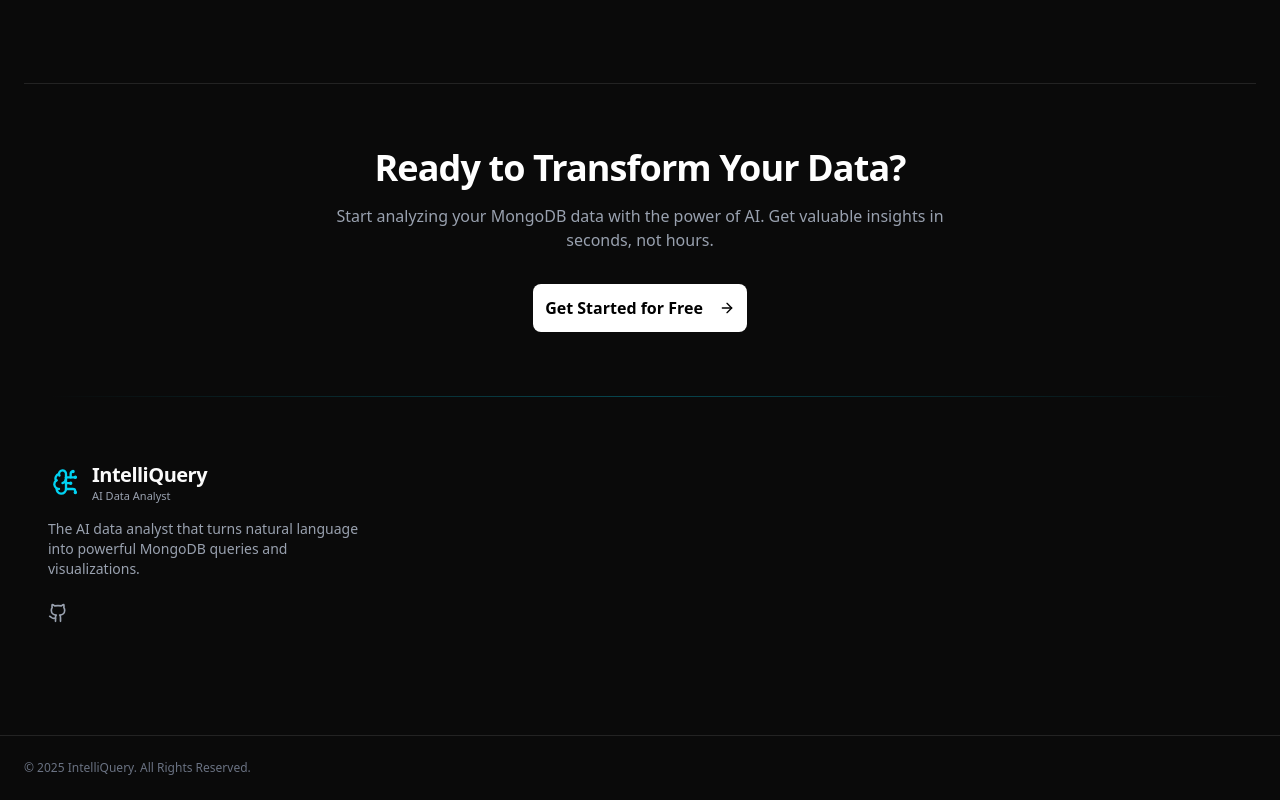
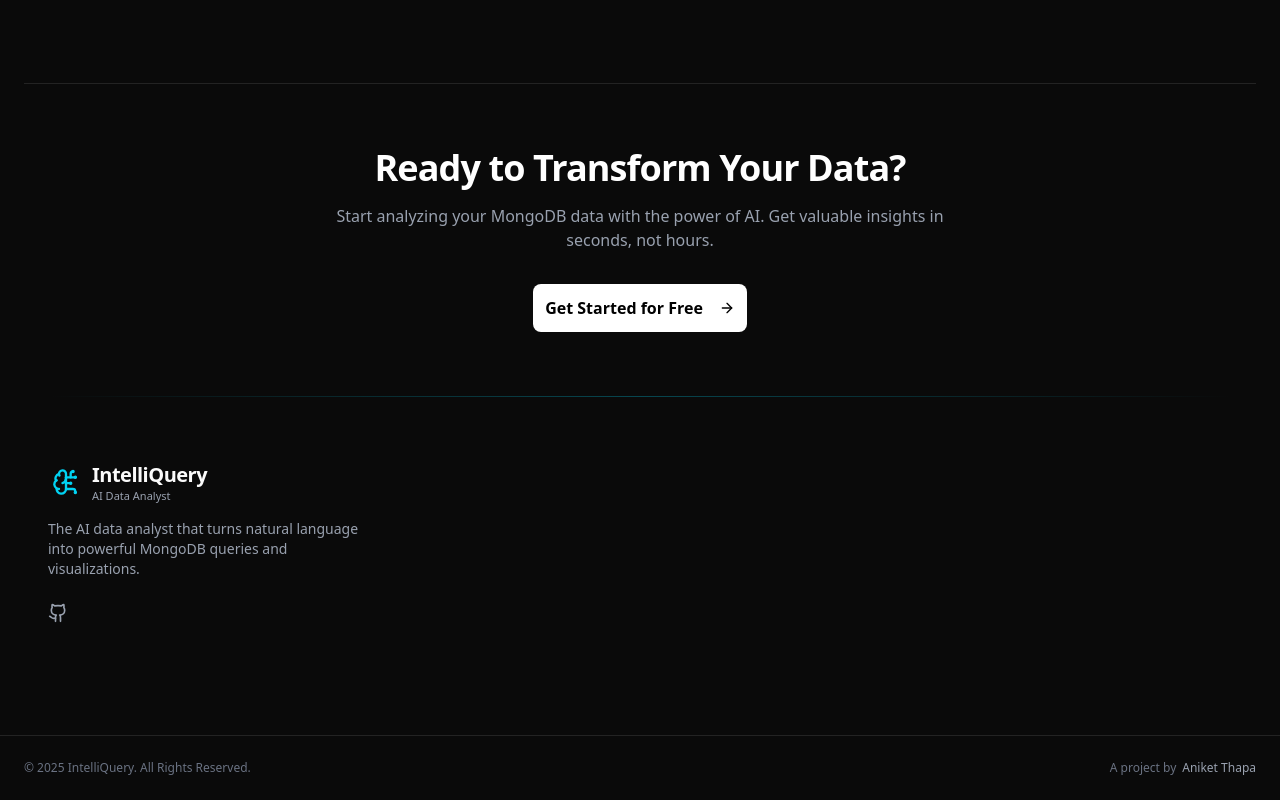
Before and after one commit to aniket-thapa/IntelliQuery, a React (Vite) app in the folder frontend/: page / in a window 1280 px wide. Shown: the part 5100-5900 px from the top of the page. Built offline with nearby package versions, Linux system fonts and the light colour scheme; no server answers.

Commit message:
Remove commented project attribution from footer
Removed commented-out project attribution section.

```diff
--- a/frontend/src/layouts/PublicLayout.jsx
+++ b/frontend/src/layouts/PublicLayout.jsx
@@ -20,7 +20,7 @@
               &copy; {new Date().getFullYear()} IntelliQuery. All Rights
               Reserved.
             </p>
-            {/* <p className="mt-2 sm:mt-0 flex items-center gap-1.5">
+            <p className="mt-2 sm:mt-0 flex items-center gap-1.5">
               A project by
               <a
                 href="https://github.com/aniket-thapa"
@@ -30,7 +30,7 @@
               >
                 Aniket Thapa
               </a>
-            </p> */}
+            </p>
           </div>
         </div>
       </footer>
```
